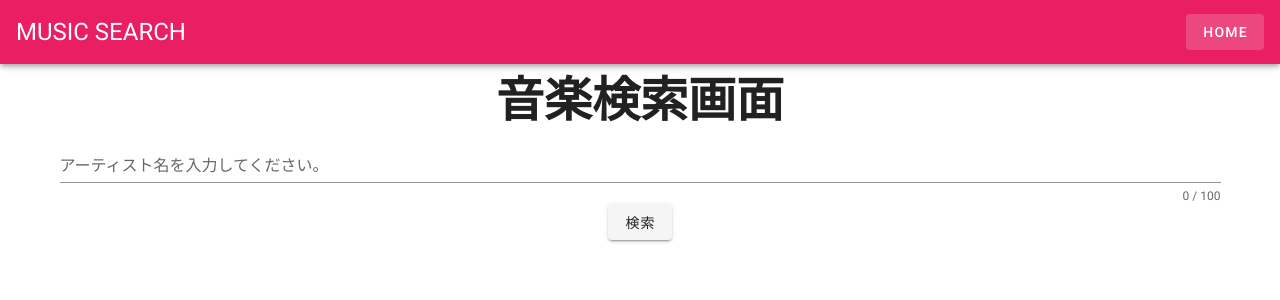
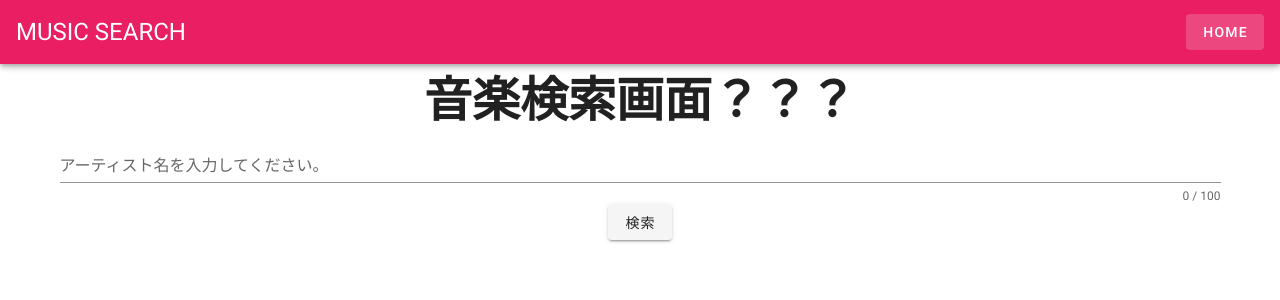
Before and after one commit to haruocode/music_search, a Vue app: page / in a window 1280 px wide. Shown: the top 300 px of the page. Built offline with nearby package versions, Linux system fonts and the light colour scheme.

Commit message:
？？？

```diff
--- a/src/views/Home.vue
+++ b/src/views/Home.vue
@@ -6,7 +6,7 @@
     >
       <v-flex mb-4>
         <h1 class="display-2 font-weight-bold mb-3">
-          音楽検索画面
+          音楽検索画面？？？
         </h1>
         <v-text-field
             v-model="keyword"
```
